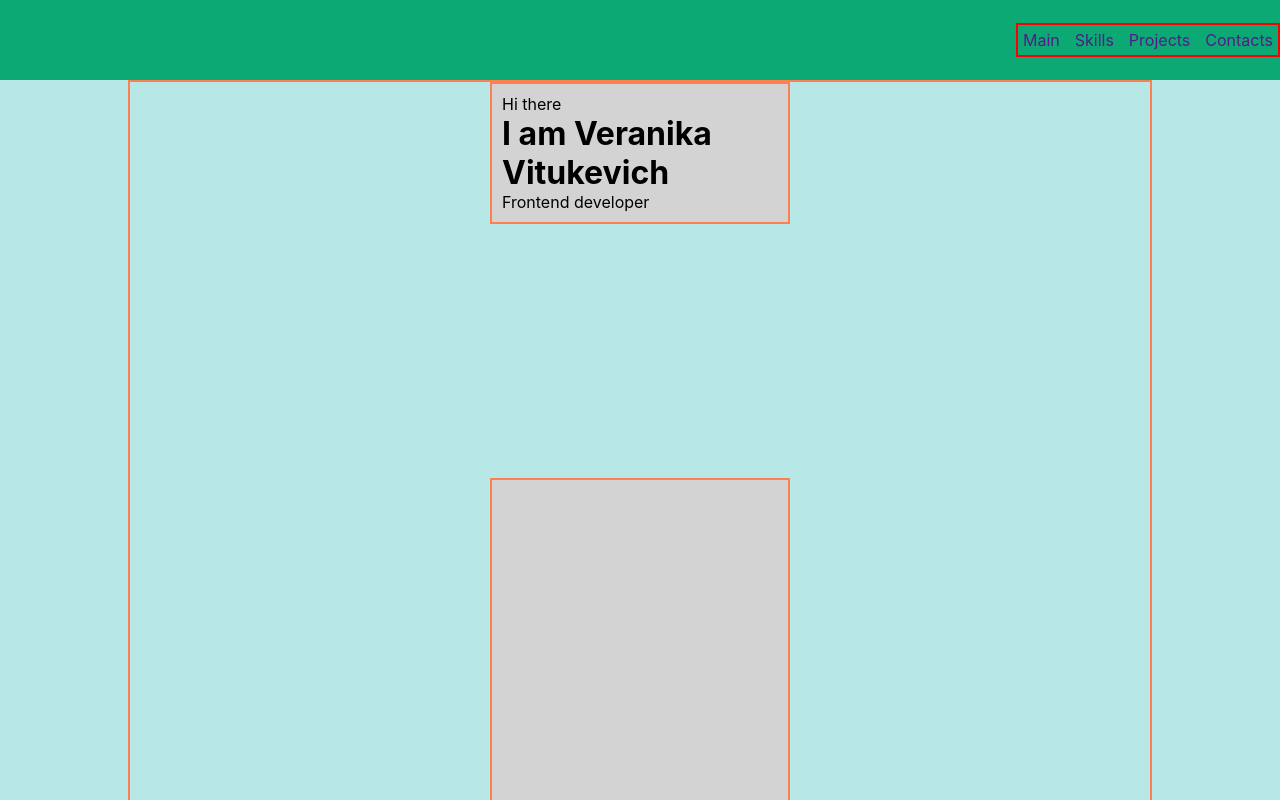
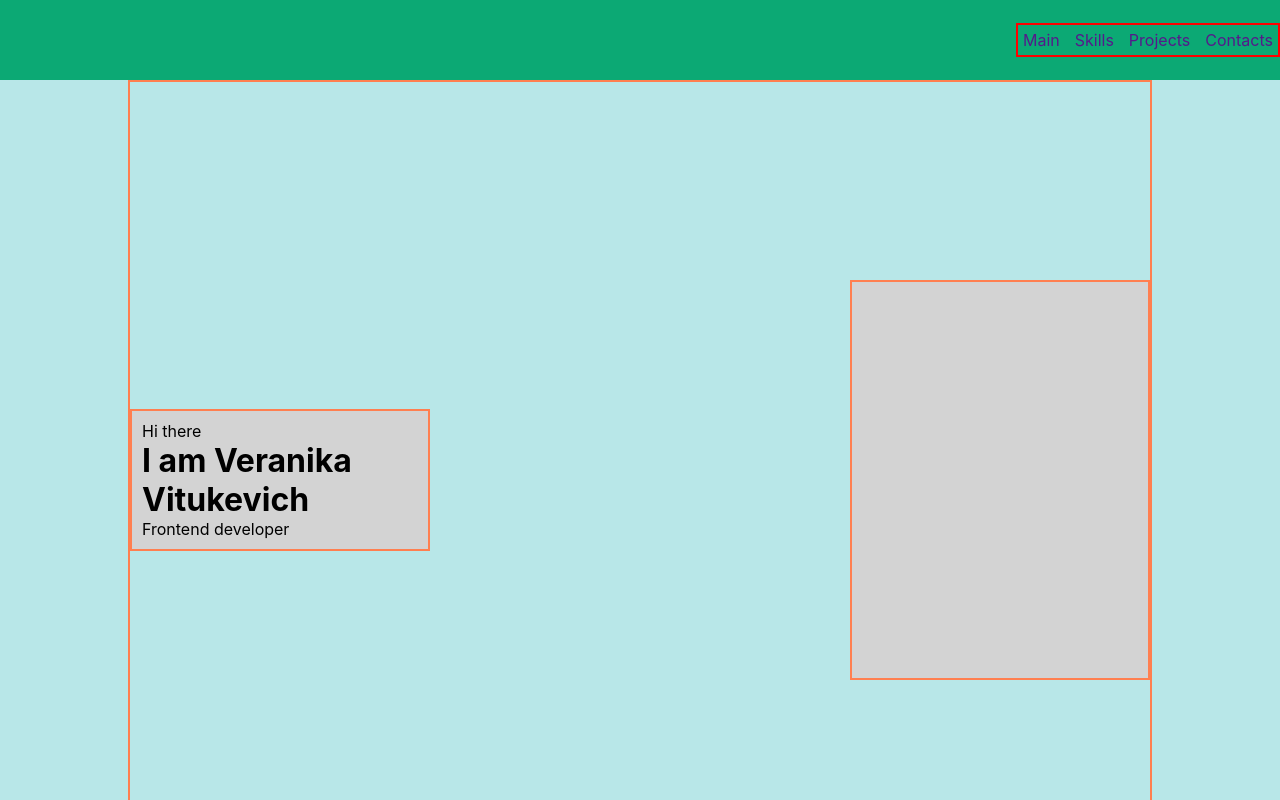
Before and after one commit to wrunika/portfolio, a React (Create React App) app: page / in a window 1280 px wide. Shown: the top 800 px of the page. Built offline with nearby package versions, Linux system fonts and the light colour scheme.

Commit message:
fix: change flex-direction into Main.module.css

```diff
--- a/src/components/Main/Main.module.css
+++ b/src/components/Main/Main.module.css
@@ -3,7 +3,7 @@
     background-color: #B8E7E8FF;
 }
 
-.mainContainer {
+.mainBlock .mainContainer {
     flex-direction: row;
 }
 
```
